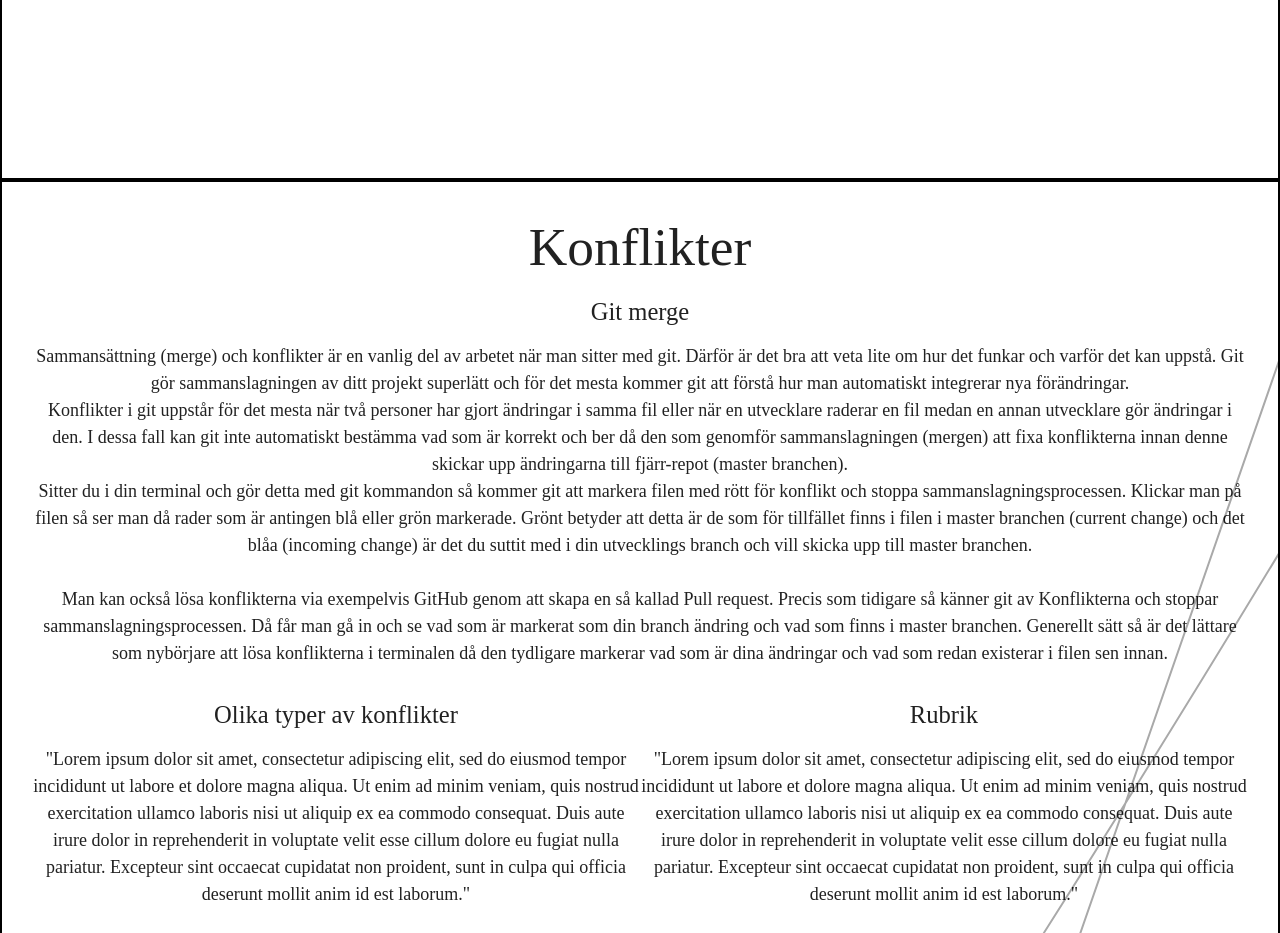
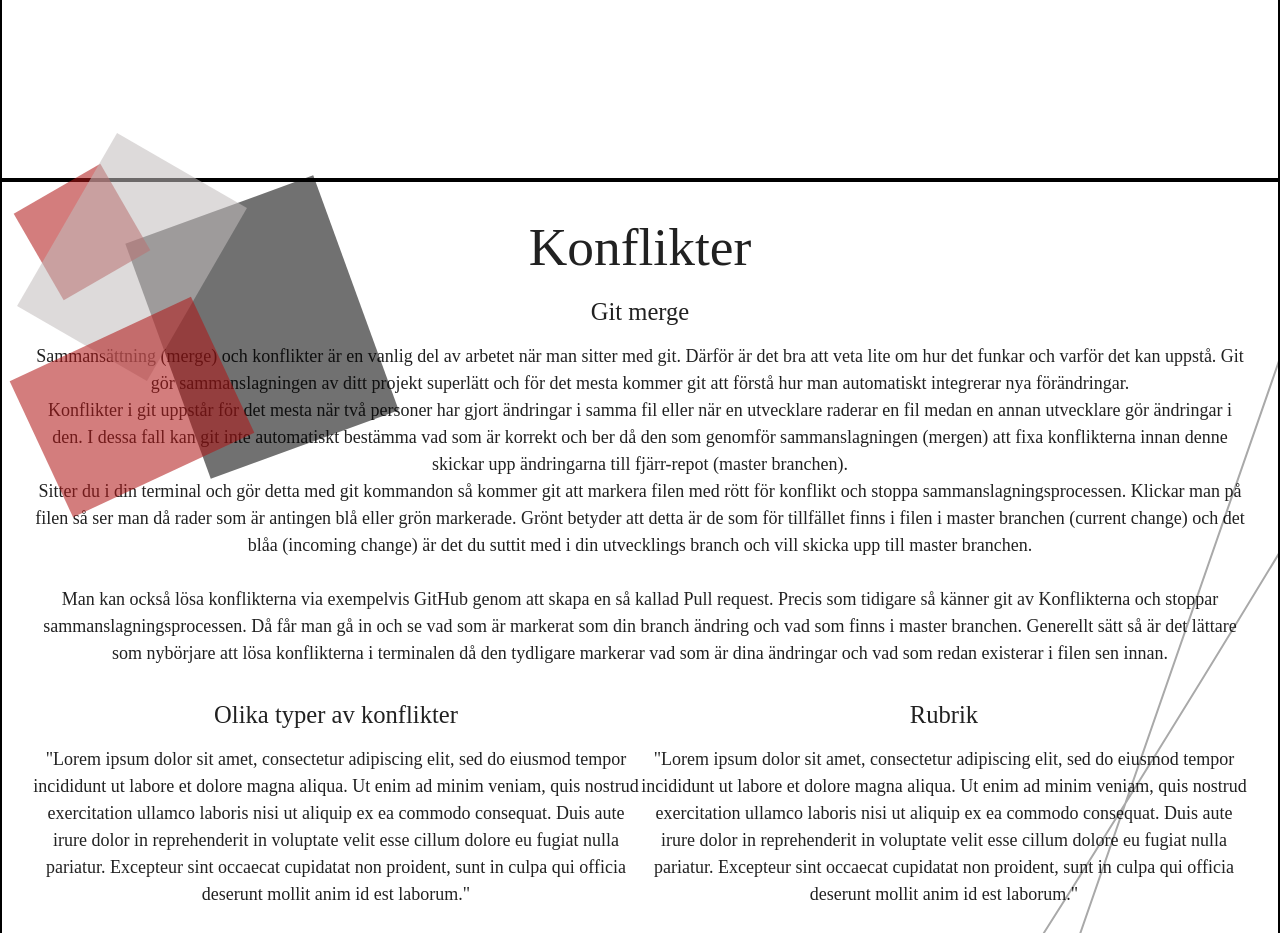
Before and after one commit to ellinorwase/how-to-git, a React (Create React App) app: page / in a window 1280 px wide. Shown: the part 3020-3953 px from the top of the page. Built offline with nearby package versions, Linux system fonts and the light colour scheme; a web font is replaced by a local one.

Commit message:
added squares in conflict div

```diff
--- a/src/components/conflicts.js
+++ b/src/components/conflicts.js
@@ -5,6 +5,10 @@
     render() {
         return (
             <div className="conflicts">
+                <div className="con-sqr-1"></div>
+                        <div className="con-sqr-2"></div>
+                        <div className="con-sqr-3"></div>
+                        <div className="con-sqr-4"></div>
                 <div id="conflicts-nav"></div>
                 <h2 className='h2-conflicts'>Konflikter</h2>
                 <h5>Git merge</h5>
@@ -26,6 +30,7 @@
                             med i din utvecklings branch och vill skicka upp till master branchen.
                             <br></br>
                             <br></br>
+
                             Man kan också
                             lösa konflikterna via exempelvis GitHub genom att skapa en så kallad Pull request. Precis
                             som tidigare så känner git av Konflikterna och stoppar sammanslagningsprocessen. Då får man
@@ -46,8 +51,6 @@
                      non proident, sunt in culpa qui officia deserunt mollit anim id est laborum."
                         </p>
 
-
-
                     </div>
                     <div className='wrapper-con3'>
                     <h5>Rubrik</h5>
@@ -59,6 +62,7 @@
                      non proident, sunt in culpa qui officia deserunt mollit anim id est laborum."
                         </p>
                     </div>
+
                 </div>
             </div>
         )
--- a/src/css/conflicts.css
+++ b/src/css/conflicts.css
@@ -5,6 +5,7 @@
     border: 2px solid black;
     padding-left: 30px;
     padding-right: 30px;
+    z-index: auto;
 
 }
 
@@ -12,16 +13,71 @@
     font-size: large;
     display: flex;
     width: 100%;
+    z-index: auto;
 }
 
 .wrapper-con2{
     text-align:center;
     width: 50%;
     justify-content: space-around;
+    z-index: auto;
 }
 
 .wrapper-con3{
     text-align: center;
     width: 50%;
     justify-content: space-around;
+    z-index: auto;
 }
+
+.con-sqr-1{
+    width: 200px;
+    height: 250px;
+    /* width: 20%;
+    height: 35%; */
+    position: absolute;
+    transform: rotate(-20deg);
+    background-color: rgba(0, 0, 0, 0.555);
+    margin-left: 130px;
+    margin-top: 20px;
+    z-index: 0;
+}
+
+ .con-sqr-2{
+    transform: rotate(-30deg);
+    position: absolute;
+    width: 100px;
+    height: 100px;
+    background-color: rgba(177, 22, 22, 0.555);
+    margin-left: 200px;
+    margin-right: 200px;
+    margin-top: 10px;
+    margin-bottom: 300px;
+    margin: auto;
+    z-index: 0;
+    /* margin: 0; */
+}
+
+.con-sqr-3{
+    transform: rotate(-60deg);
+    position: absolute;
+    width: 200px;
+    height: 150px;
+    background-color: rgba(194, 189, 189, 0.555);
+    /* margin-right: 90px; */
+    /* margin-left: -190px; */
+    z-index: 0;
+
+}
+
+.con-sqr-4{
+    transform: rotate(-25deg);
+    position: absolute;
+    width: 200px;
+    height: 150px;
+    background-color:rgba(177, 22, 22, 0.555);
+    margin-right: 40px;
+    margin-top: 150px;
+    z-index: 0;
+
+}
--- a/src/index.css
+++ b/src/index.css
@@ -1,4 +1,4 @@
-body {
+/* body {
   margin: 0;
   font-family: -apple-system, BlinkMacSystemFont, 'Segoe UI', 'Roboto', 'Oxygen',
     'Ubuntu', 'Cantarell', 'Fira Sans', 'Droid Sans', 'Helvetica Neue',
@@ -10,4 +10,4 @@
 code {
   font-family: source-code-pro, Menlo, Monaco, Consolas, 'Courier New',
     monospace;
-}
+} */
```
